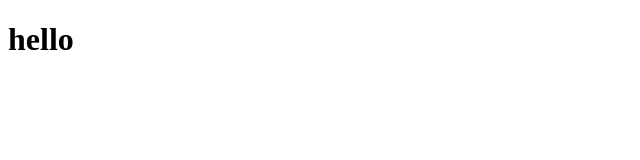
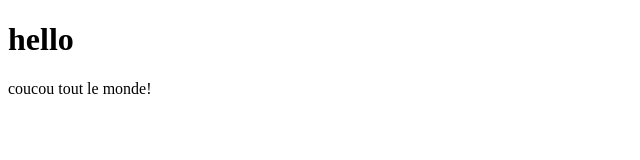
Before and after one commit to Sofiaboud/my-website-oops, a plain HTML site: page index.html in a window 1280 px wide. Shown: the whole page, without its empty margins (0-640 px from the left). Drawn offline with Linux system fonts and the light colour scheme.

Commit message:
paragraph

```diff
--- a/index.html
+++ b/index.html
@@ -6,5 +6,6 @@
   </head>
   <body>
   <h1>hello</h1>
+  <p>coucou tout le monde!</p>
   </body>
 </html>
```
